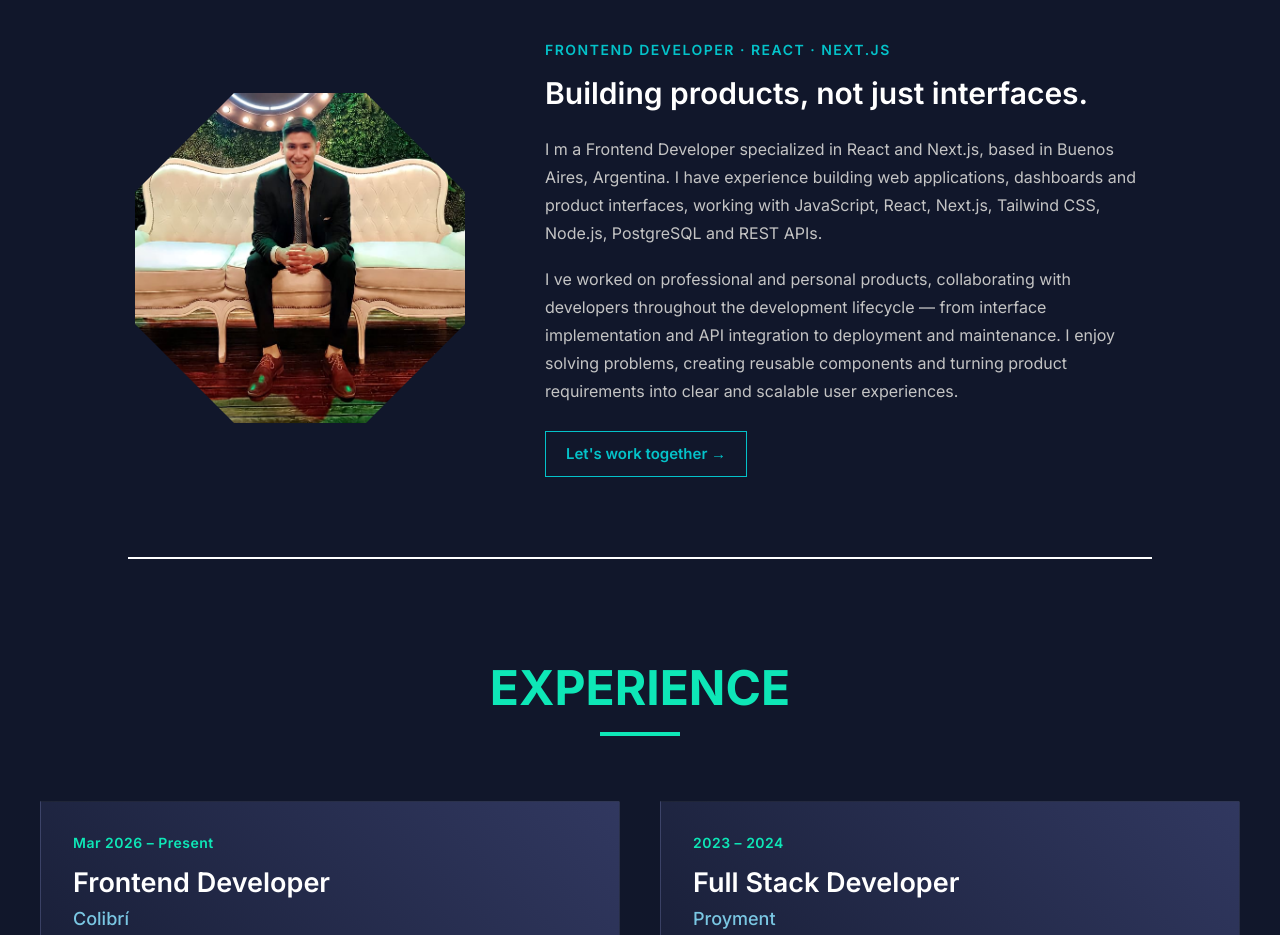
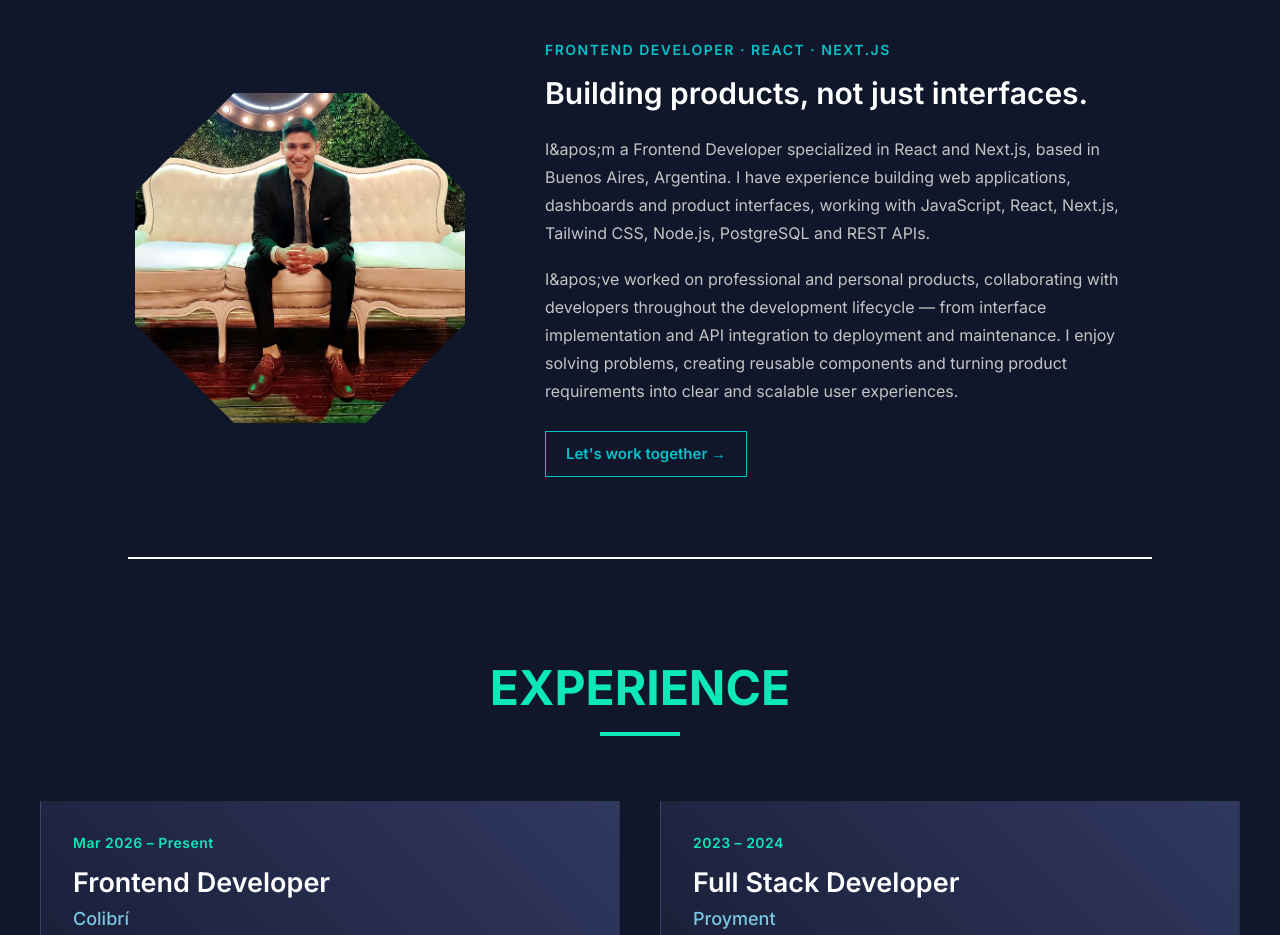
Before and after one commit to FranzDuranDevfs/my-portafolio, a Next.js app: page / in a window 1280 px wide. Shown: the part 980-1915 px from the top of the page. Built offline with nearby package versions, Linux system fonts and the light colour scheme.

Commit message:
actualizacion de portafolio 2

```diff
--- a/src/sections/About.jsx
+++ b/src/sections/About.jsx
@@ -11,20 +11,11 @@ export default function About() {
     });
   };
 
-  const description = `
-    I m a Frontend Developer specialized in React and Next.js, based in
-    Buenos Aires, Argentina. I have experience building web applications,
-    dashboards and product interfaces, working with JavaScript, React,
-    Next.js, Tailwind CSS, Node.js, PostgreSQL and REST APIs.
-  `;
+  const description =
+    "I&apos;m a Frontend Developer specialized in React and Next.js, based in Buenos Aires, Argentina. I have experience building web applications, dashboards and product interfaces, working with JavaScript, React, Next.js, Tailwind CSS, Node.js, PostgreSQL and REST APIs.";
 
-  const descriptionSecondary = `
-    I ve worked on professional and personal products, collaborating with
-    developers throughout the development lifecycle — from interface
-    implementation and API integration to deployment and maintenance.
-    I enjoy solving problems, creating reusable components and turning
-    product requirements into clear and scalable user experiences.
-  `;
+  const descriptionSecondary =
+    "I&apos;ve worked on professional and personal products, collaborating with developers throughout the development lifecycle — from interface implementation and API integration to deployment and maintenance. I enjoy solving problems, creating reusable components and turning product requirements into clear and scalable user experiences.";
 
   return (
     <section id="about" className="about-container">
@@ -60,7 +51,7 @@ export default function About() {
               onClick={() => handleClickNav("contact")}
               className="about-perfil-text-button"
             >
-              Let's work together →
+              Let&apos;s work together →
             </button>
           </div>
         </div>
```
